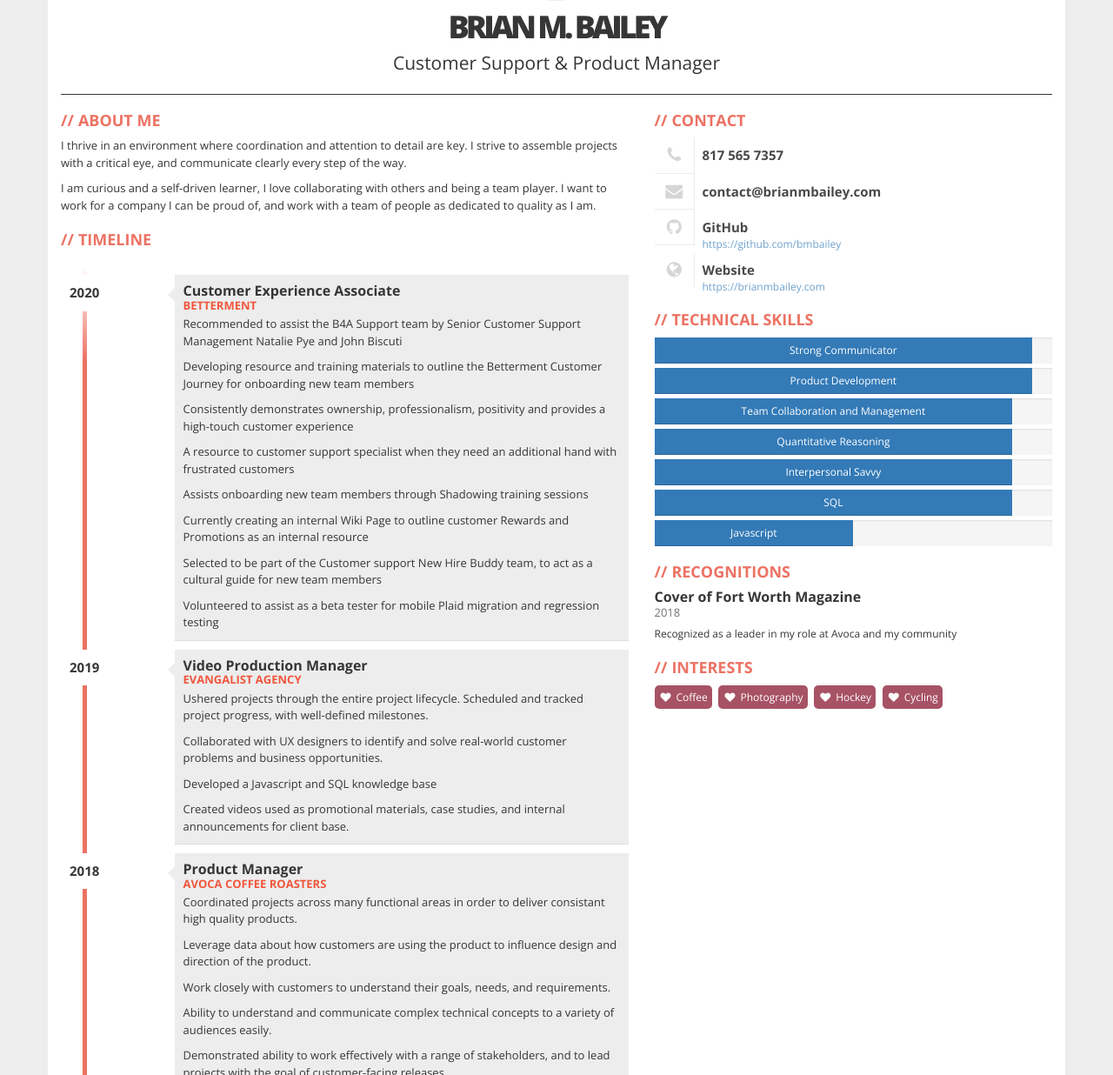
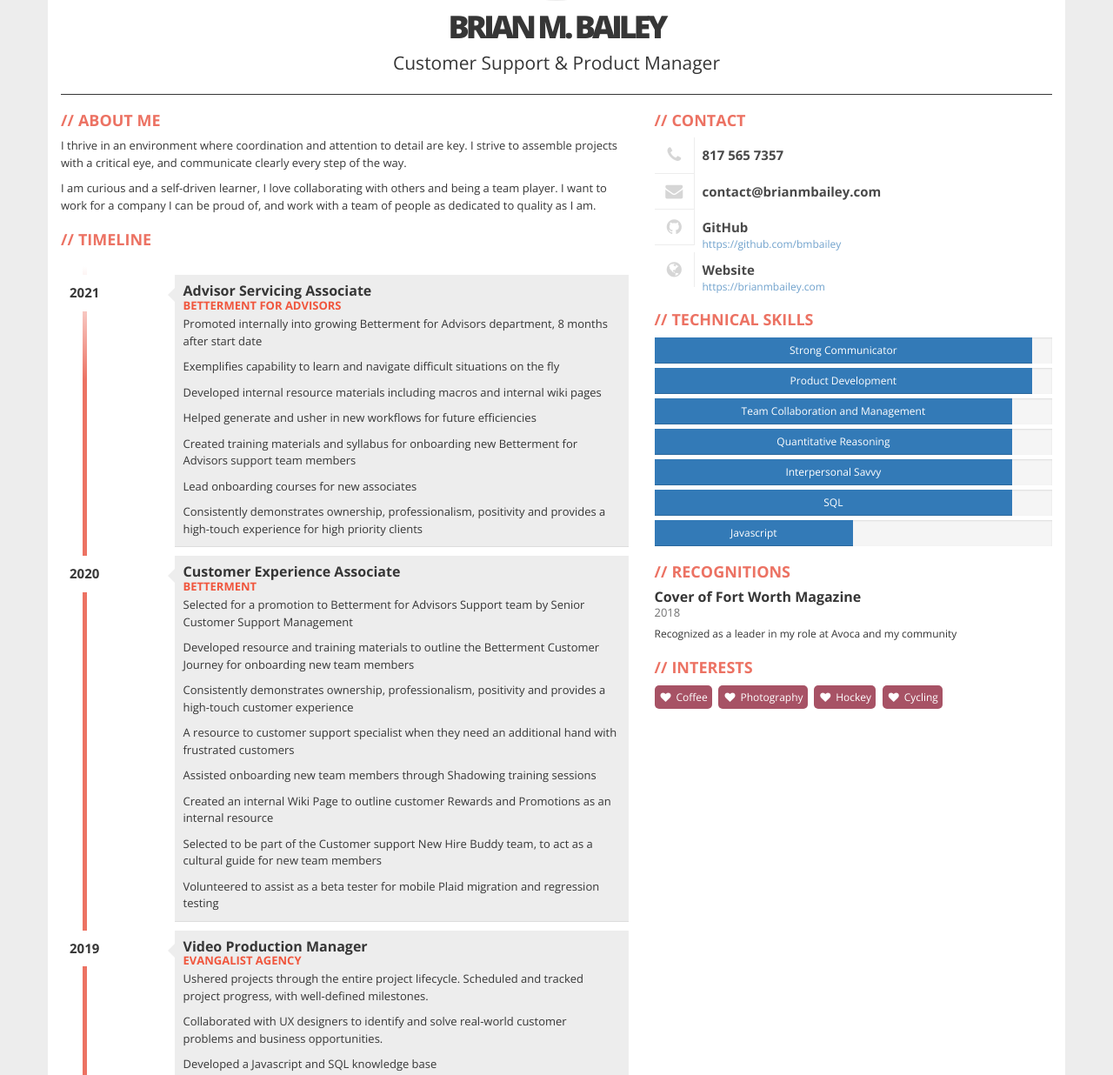
Before and after one commit to Bmbailey/Resume, a Jekyll site: the page built from index.html, in a window 1280 px wide and 1400 px high, cut to the strip 164-1400 px from the top of the window. Shown: the whole strip at 87% size. Built offline with Jekyll 4.4.1, drawn with Linux system fonts in a browser that asks for light colours; nearby versions of some CDN libraries.

Commit message:
Added B4A role

```diff
--- a/_data/timeline.yml
+++ b/_data/timeline.yml
@@ -1,13 +1,25 @@
+- title: Advisor Servicing Associate
+  company: Betterment for Advisors
+  year: 2021
+  description:
+    - Promoted internally into growing Betterment for Advisors department, 8 months after start date
+    - Exemplifies capability to learn and navigate difficult situations on the fly
+    - Developed internal resource materials including macros and internal wiki pages
+    - Helped generate and usher in new workflows for future efficiencies
+    - Created training materials and syllabus for onboarding new Betterment for Advisors support team members
+    - Lead onboarding courses for new associates
+    - Consistently demonstrates ownership, professionalism, positivity and provides a high-touch experience for high priority clients
+
 - title: Customer Experience Associate
   company: Betterment
   year: 2020
   description:
-    - Recommended to assist the B4A Support team by Senior Customer Support Management Natalie Pye and John Biscuti
-    - Developing resource and training materials to outline the Betterment Customer Journey for onboarding new team members
+    - Selected for a promotion to  Betterment for Advisors Support team by Senior Customer Support Management
+    - Developed resource and training materials to outline the Betterment Customer Journey for onboarding new team members
     - Consistently demonstrates ownership, professionalism, positivity and provides a high-touch customer experience
     - A resource to customer support specialist when they need an additional hand with frustrated customers
-    - Assists onboarding new team members through Shadowing training sessions
-    - Currently creating an internal Wiki Page to outline customer Rewards and Promotions as an internal resource
+    - Assisted onboarding new team members through Shadowing training sessions
+    - Created an internal Wiki Page to outline customer Rewards and Promotions as an internal resource
     - Selected to be part of the Customer support New Hire Buddy team, to act as a cultural guide for new team members
     - Volunteered to assist as a beta tester for mobile Plaid migration and regression testing
 
```
